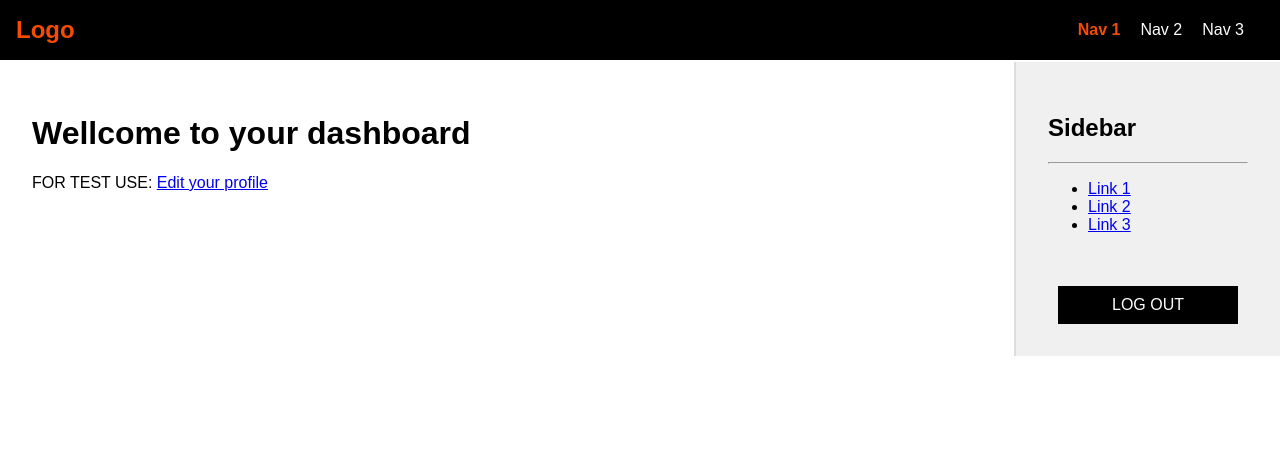
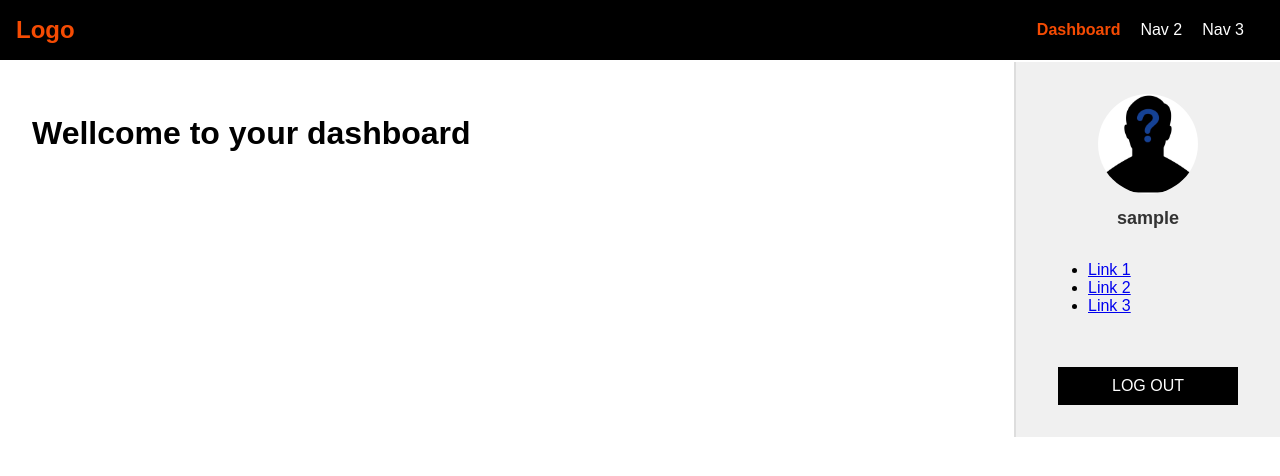
Before and after one commit to Ganechkha/NFT-shop, a Django app: page /account/ in a window 1280 px wide. Shown: the top 476 px of the page. Run offline with Django 5.2, Linux system fonts and the light colour scheme; the visitor is signed in with stand-in values (Sample User, id 1).

Commit message:
improvement profile system

```diff
--- a/nft_shop/account/templates/account/dashboard.html
+++ b/nft_shop/account/templates/account/dashboard.html
@@ -4,5 +4,4 @@
 
 {% block content %}
   <h1>Wellcome to your dashboard</h1>
-  <p>FOR TEST USE: <a href="{% url 'account:profile_edit' %}">Edit your profile</a></p>
 {% endblock %}
--- a/nft_shop/account/templates/account/profile_edit.html
+++ b/nft_shop/account/templates/account/profile_edit.html
@@ -11,7 +11,7 @@
   <h1>Edit your profile</h1><hr>
   <p>Use following form to edit profile</p>
   <form action="{% url 'account:profile_edit' %}"
-        class="account-form" method="post">
+        class="account-form" method="post" enctype="multipart/form-data">
     {% csrf_token %}
     {{ user_form.as_p }}
     {{ profile_form.as_p }}
--- a/nft_shop/static/css/base.css
+++ b/nft_shop/static/css/base.css
@@ -71,6 +71,26 @@ aside {
   padding: 2em;
   border-left: 2px solid #ddd;
 }
+.avatar-container {
+  display: flex;
+  flex-direction: column; /*_MM.DataGridViewTextBoxColumn directions the avatar and username vertically */
+  align-items: center;
+  margin-bottom: 2em; /* Отступ снизу для разделения от основного контента */
+}
+
+.user-avatar {
+  width: 100px; /* Желаемый размер аватара */
+  height: 100px;
+  border-radius: 50%; /* Делаем изображение круглым */
+  object-fit: cover; /* Обрезаем изображение, чтобы оно поместилось */
+}
+
+.username {
+  font-size: 18px; /* Размер шрифта для ника */
+  font-weight: bold; /* Жирный шрифт для ника */
+  color: #333; /* Цвет ника */
+  margin-top: 10px; /* Отступ сверху для отделения от аватара */
+}
 
 .log-out-button {
   width: 90%; /* Задает ширину кнопки, 90% от ширины родительского элемента */
--- a/nft_shop/templates/base.html
+++ b/nft_shop/templates/base.html
@@ -13,7 +13,7 @@
       {% if request.user.is_authenticated %}
         <nav>
           <ul>
-            <li {% if section == 'dashboard' %}class="selected"{% endif %}><a href="#">Nav 1</a></li>
+            <li {% if section == 'dashboard' %}class="selected"{% endif %}><a href="#">Dashboard</a></li>
             <li><a href="#">Nav 2</a></li>
             <li><a href="#">Nav 3</a></li>
           </ul>
@@ -29,8 +29,16 @@
       </div>
       {% if request.user.is_authenticated %}
         <aside>
-          <h2>Sidebar</h2>
-          <hr>
+          {% with profile=request.user.profile %}
+            <div class="avatar-container">
+              <a href="{% url 'account:profile_edit' %}">
+                <img src="{% if profile.image %}{{ profile.image.url }}
+                     {% else %}{% static 'img/no_image.jpg' %}{% endif %}"
+                     alt="User Avatar" class="user-avatar" />
+              </a>
+              <span class="username">{{ request.user.username }}</span>
+            </div>
+          {% endwith %}
           <!-- Sidebar content goes here -->
           <ul>
             <li><a href="#">Link 1</a></li>
```
Also changed, not shown: nft_shop/media/account/2024/09/13/django.png (added), nft_shop/media/account/2024/09/13/django_KW6GePY.png (added), nft_shop/media/account/2024/09/13/django_P8k9OH5.png (added), nft_shop/media/account/2024/09/13/django_gaugcGB.png (added), nft_shop/media/account/2024/09/13/i.webp (added), nft_shop/media/account/2024/09/13/i_LI7txQR.webp (added), nft_shop/media/account/2024/09/13/i_NPlFcVH.webp (added), nft_shop/media/account/2024/09/13/i_Q7UIDph.webp (added), nft_shop/media/account/2024/09/13/i_Y5DYVkO.webp (added), nft_shop/media/account/2024/09/13/i_czFTcXT.webp (added), nft_shop/media/account/2024/09/13/i_d6kHK6S.webp (added), nft_shop/media/account/2024/09/13/i_tBKXDlS.webp (added), nft_shop/media/account/2024/09/13/i_yuRmtTu.webp (added), nft_shop/media/account/2024/09/13/krasnyi-chai-karkade-2.webp (added), 2 more files.
